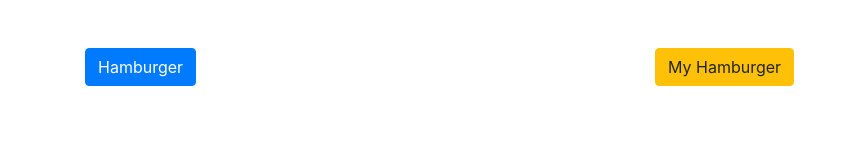
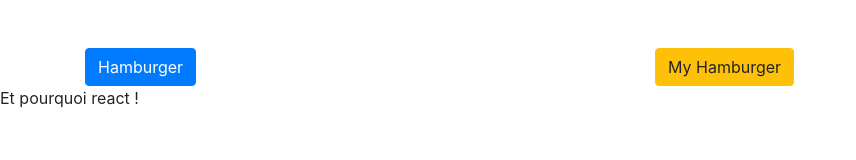
Before and after one commit to dupontdenis/webcomponent, a plain HTML site: page index.html in a window 1280 px wide. Shown: the whole page, without its empty margins (0-856 px from the left). Drawn offline with nearby package versions, Linux system fonts and the light colour scheme.

Commit message:
add text

```diff
--- a/index.html
+++ b/index.html
@@ -22,6 +22,7 @@
       </div>
     </div>
   </div>
+  <p>Et pourquoi react !</p>
   <!-- Add Bootstrap JS and dependencies -->
 
 
```
